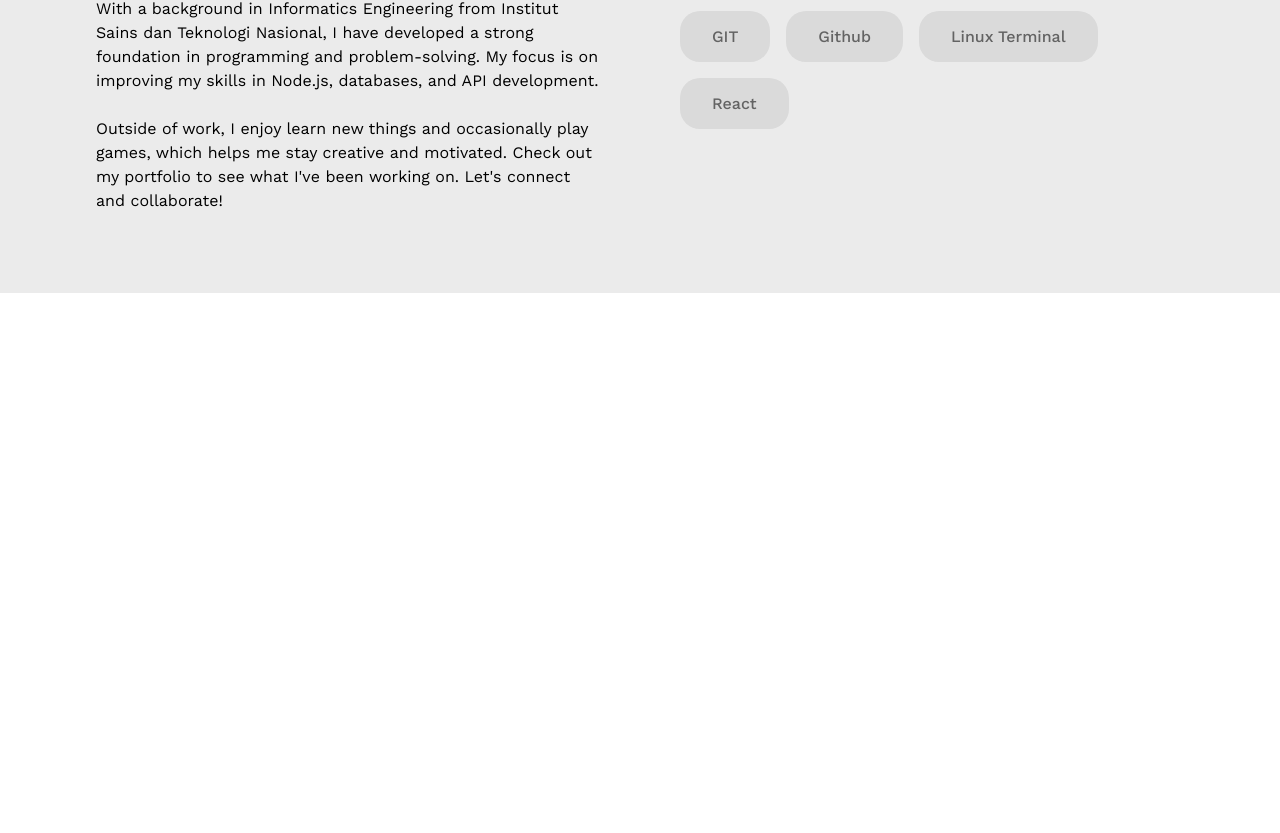
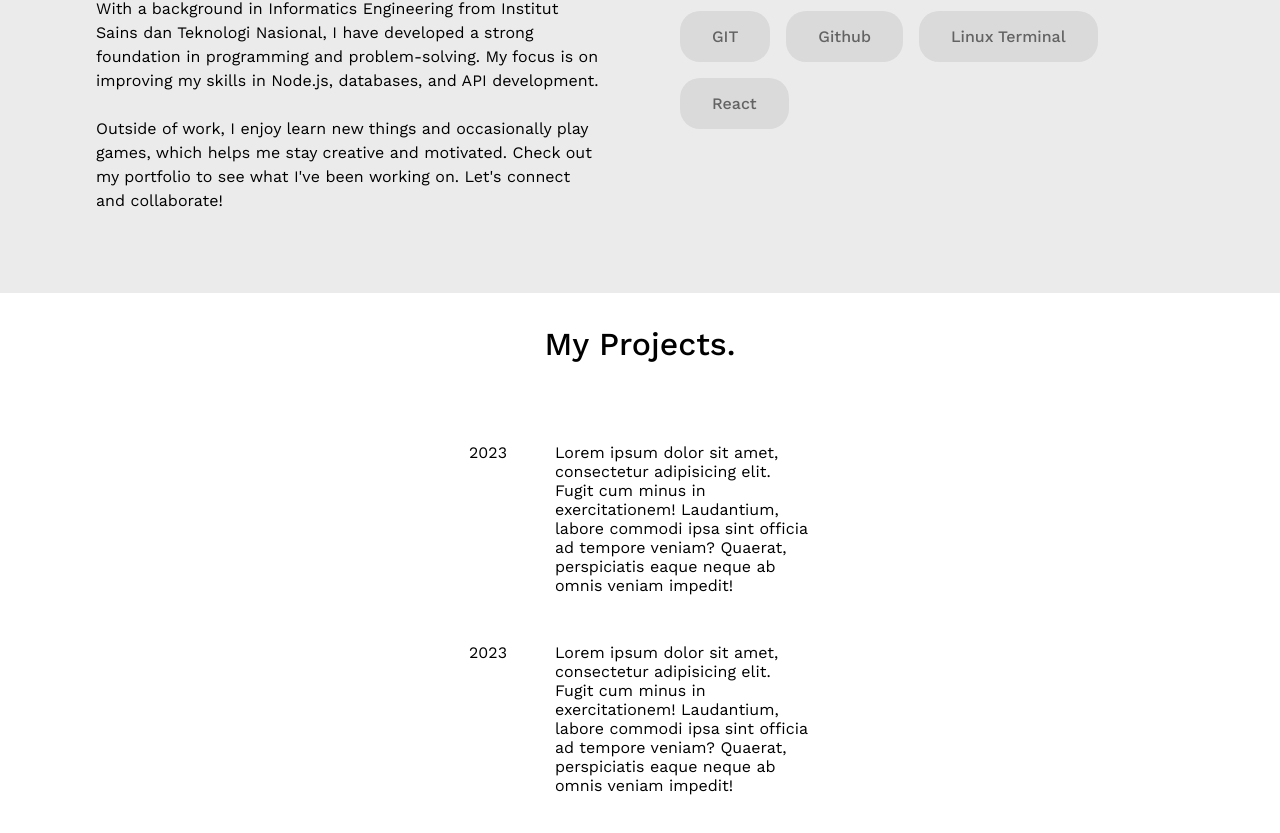
Before and after one commit to FirdausIqbal/Portfolio-React, a React (Create React App) app: page / in a window 1280 px wide. Shown: the part 1179-2012 px from the top of the page. Before the commit the page ends 1472 px from the top, so only its background shows below. Built offline with nearby package versions, Linux system fonts and the light colour scheme.

Commit message:
Creating Template For Components/Project

```diff
--- a/src/components/Banner.jsx
+++ b/src/components/Banner.jsx
@@ -35,7 +35,7 @@ const Banner = () => {
           <Main>
             Hi, I'm Muhammad Firdaus Iqbal <br/>
             <Minibio>
-              A beginner JavaScript developer with a particular focus on backend development using Node.js.
+              A beginner JavaScript developer with a particular focus on backend development using Nodejs.
             </Minibio>
           </Main>
         </InnerText>
--- a/src/components/Project.jsx
+++ b/src/components/Project.jsx
@@ -1,10 +1,41 @@
 import React from 'react'
+import styled from 'styled-components'
+
+const Container = styled.section`
+
+`
+const Main = styled.div`
+    display: flex;
+    margin: 3rem 0;
+    gap: 3rem;
+    justify-content: center;
+`
+const Left = styled.div`
+    text-align: right;
+`
+const Right = styled.div`
+    width: 20%;
+`
+const Head = styled.div`
+    text-align: center;
+    font-size: 2rem;
+    font-weight: 500;
+    padding: 2rem 0;
+`
 
 const Project = () => {
   return (
-    <div>
-
-    </div>
+    <Container>
+        <Head>My Projects.</Head>
+        <Main>
+            <Left>2023</Left>
+            <Right>Lorem ipsum dolor sit amet, consectetur adipisicing elit. Fugit cum minus in exercitationem! Laudantium, labore commodi ipsa sint officia ad tempore veniam? Quaerat, perspiciatis eaque neque ab omnis veniam impedit!</Right>
+        </Main>
+        <Main>
+            <Left>2023</Left>
+            <Right>Lorem ipsum dolor sit amet, consectetur adipisicing elit. Fugit cum minus in exercitationem! Laudantium, labore commodi ipsa sint officia ad tempore veniam? Quaerat, perspiciatis eaque neque ab omnis veniam impedit!</Right>
+        </Main>
+    </Container>
   )
 }
 
--- a/src/pages/Home.jsx
+++ b/src/pages/Home.jsx
@@ -3,6 +3,8 @@ import { useLocation } from 'react-router-dom'
 import Navbar from '../components/Navbar'
 import Banner from '../components/Banner'
 import About from '../components/About'
+import Project from '../components/Project'
+
 const useScrollToHash = () => {
   const { hash } = useLocation();
   const [idHash, setIdHash] = useState();
@@ -34,6 +36,7 @@ const Home = () => {
       <Navbar />
       <Banner />
       <About />
+      <Project />
     </div>
   )
 }
```
